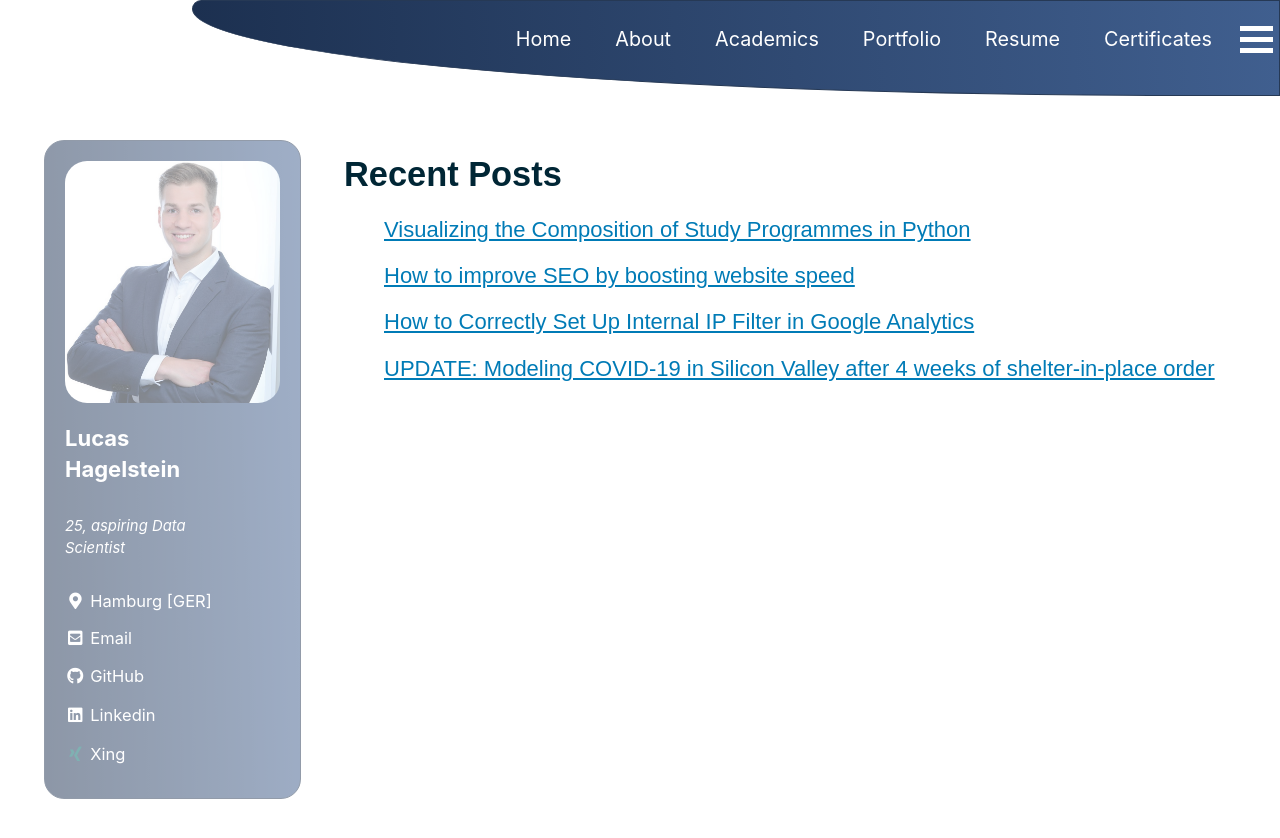
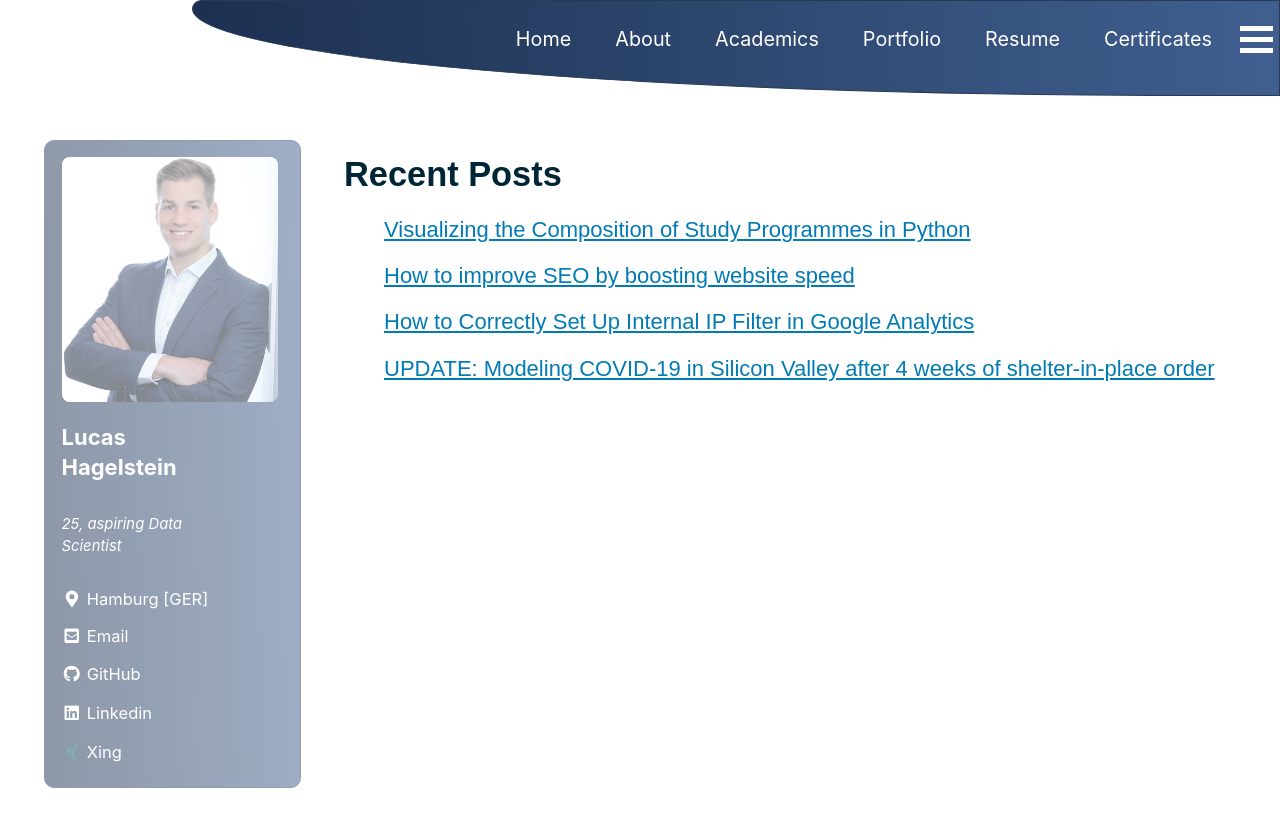
Before and after one commit to LHAGELS/LHAGELS.github.io, a Jekyll site: the page built from _pages/Home.md, in a window 1280 px wide and 900 px high. Shown: the top 838 px of the window. Built offline with Jekyll 4.4.1, drawn with Linux system fonts in a browser that asks for light colours; cached includes are drawn as plain includes; nearby versions of some CDN libraries.

Commit message:
new github

```diff
--- a/_sass/minimal-mistakes/_sidebar.scss
+++ b/_sass/minimal-mistakes/_sidebar.scss
@@ -78,10 +78,10 @@
 }
 
 .background_sidebar {
-  padding: 20px;
+  padding: 0.75em 1em 0.5em 0.75em;
   background-image: linear-gradient(268deg, #405f8f, #1c3050);
   border: 0.25px solid rgba(38, 57, 85, 1);
-  border-radius: 20px 20px 20px 20px;
+  border-radius: 10px;
   margin-right:3em;
 
   @include breakpoint($large) {
@@ -146,8 +146,7 @@
   }
 
   img {
-    max-width: 215px;
-    border-radius: 1em;
+    border-radius: 7.5px;
     margin: auto;
     border: 0px solid white;
     // @include breakpoint($large) {
```
